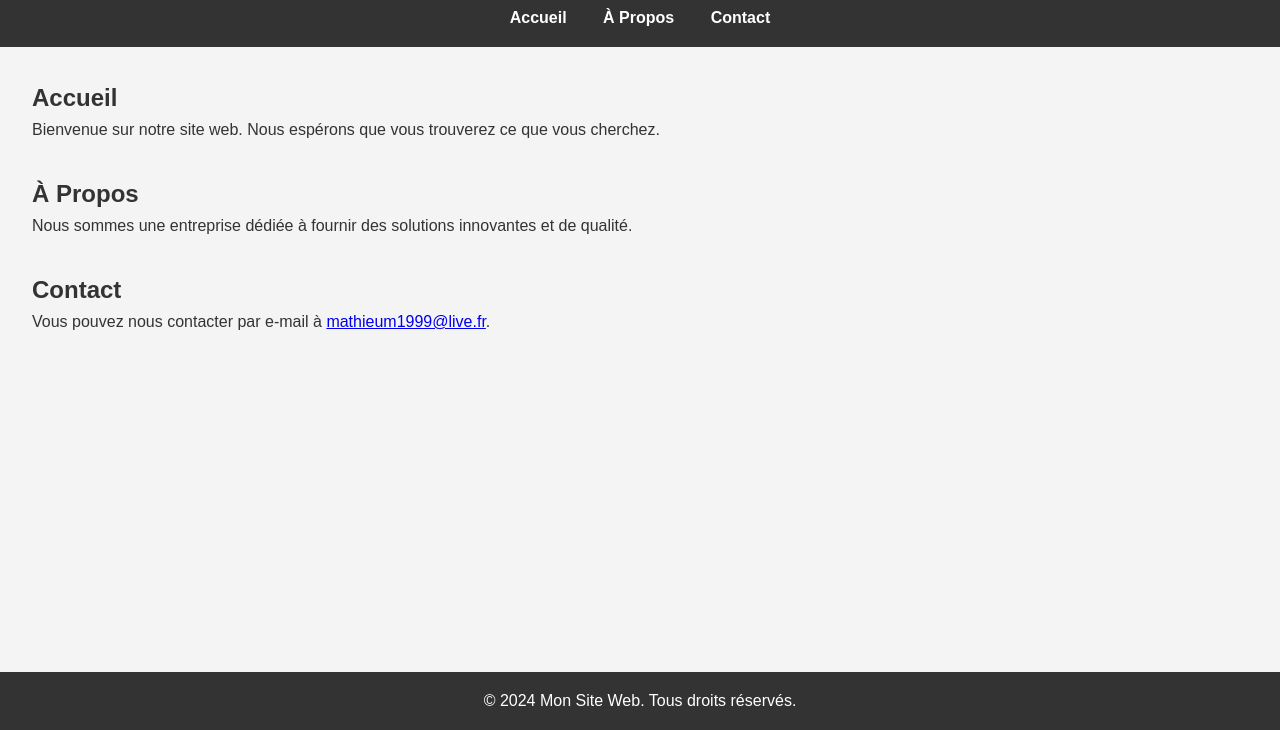
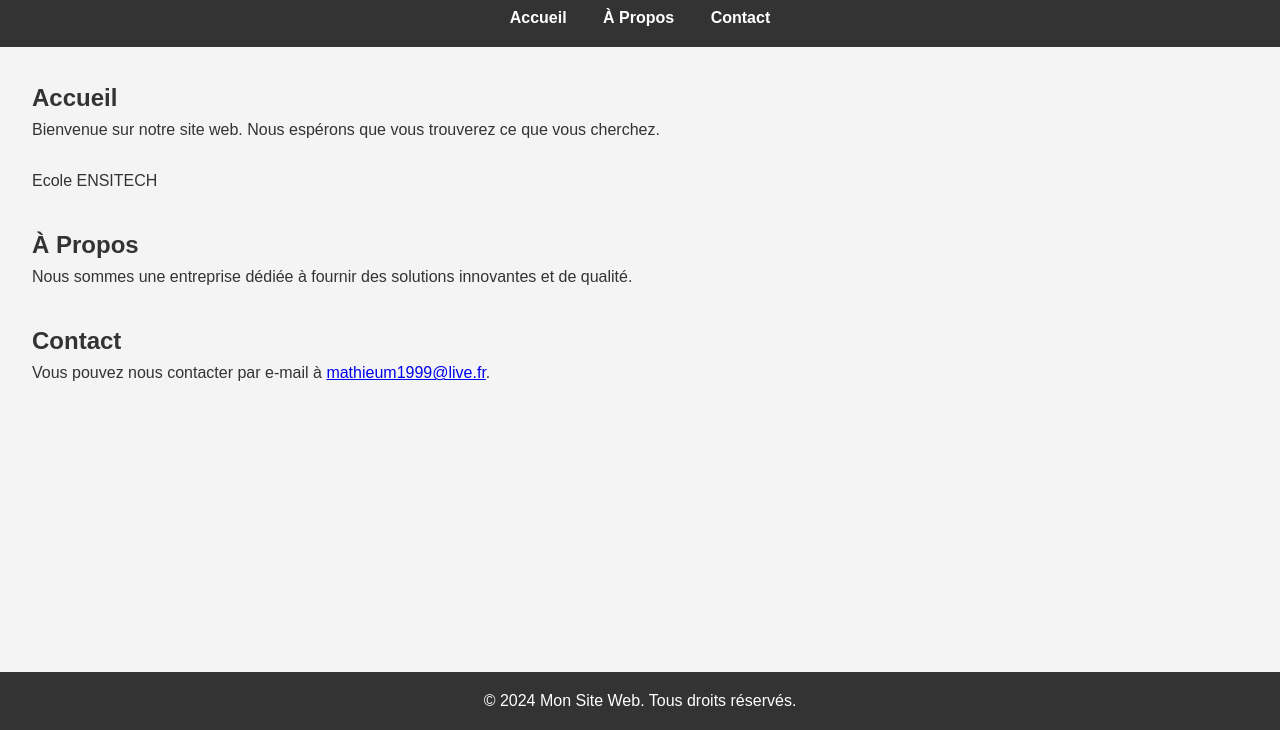
Before and after one commit to MathMartin99/TP1, a plain HTML site: page index.html in a window 1280 px wide. Shown: the part 70-800 px from the top of the page. Drawn offline with Linux system fonts and the light colour scheme.

Commit message:
Version 1

```diff
--- a/index.html
+++ b/index.html
@@ -21,6 +21,8 @@
         <section id="home">
             <h2>Accueil</h2>
             <p>Bienvenue sur notre site web. Nous espérons que vous trouverez ce que vous cherchez.</p>
+        </br>
+            Ecole ENSITECH
         </section>
         <section id="about">
             <h2>À Propos</h2>
```
